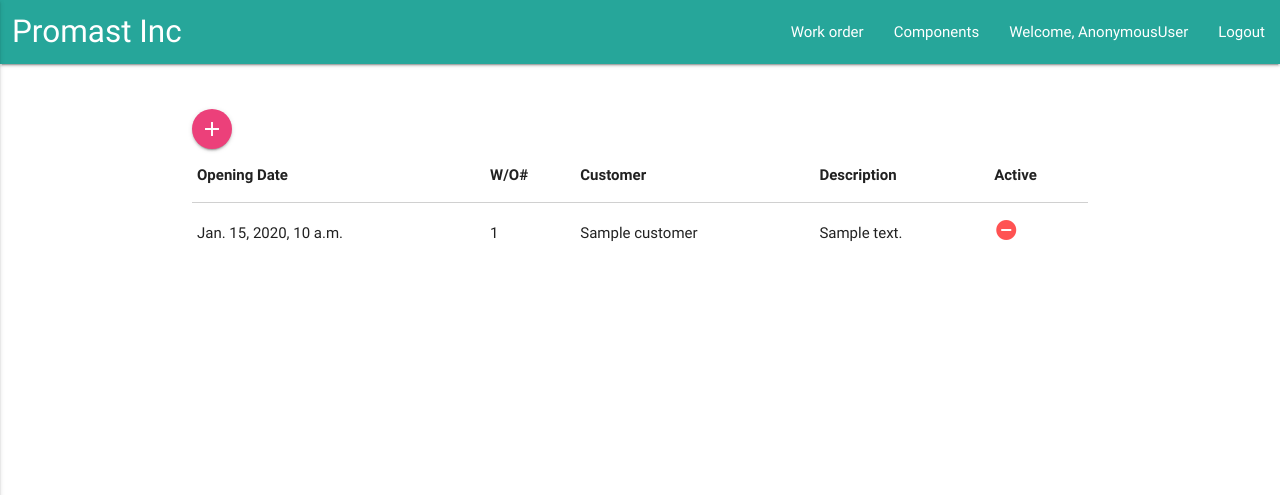
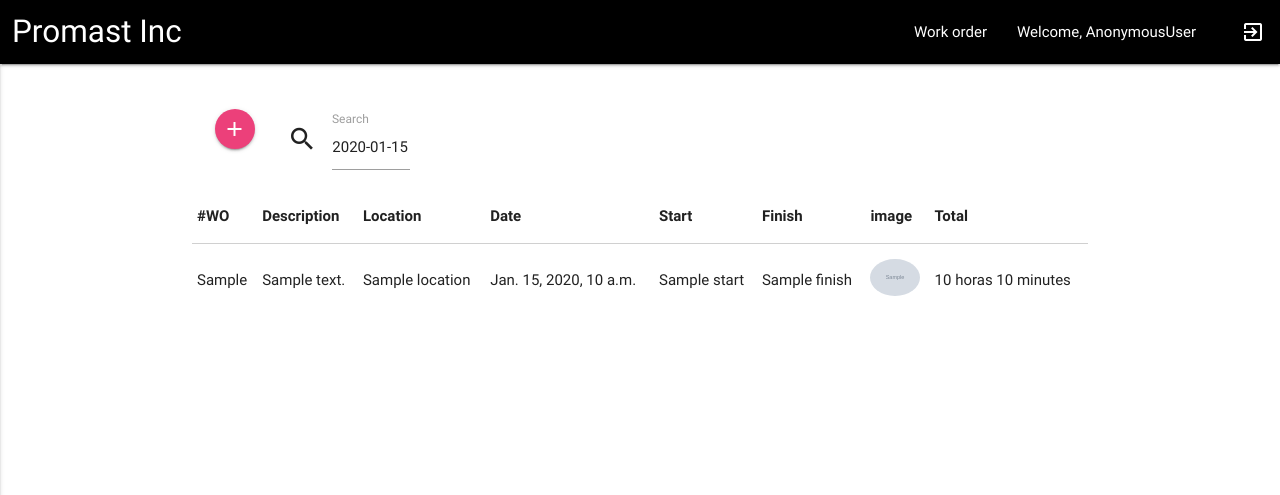
Before and after one commit to emanolorb/adminsite, a Django app: template adminsite/templates/worker.html in a window 1280 px wide. Shown: the top 495 px of the page. Run offline with Django 3.2, Linux system fonts and the light colour scheme; the template is opened without the code that fills it: most values are stand-ins (such as "Sample title", 1, 10 or a date in 2020); grey boxes marked "Sample" are stand-in pictures; some libraries are stand-ins or nearby versions.

Commit message:
add serch to worker page

```diff
--- a/adminsite/administrators/models.py
+++ b/adminsite/administrators/models.py
@@ -25,7 +25,6 @@ class BaseUser(User):
 
     def save(self, *args, **kwargs):
         self.full_clean()
-        self.type = "admin"
         self.set_password(self.password)
         super(BaseUser, self).save(*args, **kwargs)
 
--- a/adminsite/templates/base/htmlbase.html
+++ b/adminsite/templates/base/htmlbase.html
@@ -14,28 +14,30 @@
         {% block estilo %}
         {% endblock %}
     </style>
+    {% block scripstop %}
+    {% endblock %}
 </head>
 <body>
     <nav>
-        <div class="nav-wrapper teal lighten-1">
+        <div class="nav-wrapper {% if request.user.is_superuser %}teal lighten-1{% else %}black white-text{% endif %}">
             <a href="/" class="brand-logo">Promast Inc</a>
             <a href="#" data-activates="mobile-demo" class="button-collapse"><i class="material-icons">menu</i></a>
             <ul class="right hide-on-med-and-down">
             {% if request.user.is_superuser %}
             <li><a href="/admin">Admin</a></li>
+            <li><a href="/error">Payment</a></li>
             {% endif %}
             <li><a href="/WorkOrder">Work order</a></li>
-            <li><a href="badges.html">Components</a></li>
-            <li><a href="#">Welcome, {{ request.user }}</a></li>
-            <li><a href="/logout/">Logout</a></li>
+            <li><a href="/">Welcome, {{ request.user }}</a></li>
+            <li><a href="/logout/"><i class="material-icons right">exit_to_app</i></a></li>
             </ul>
             <ul class="side-nav" id="mobile-demo">
             {% if request.user.is_superuser %}
             <li><a href="/admin">Admin</a></li>
+            <li><a href="/error">Payment</a></li>
             {% endif %}
             <li><a href="/WorkOrder">Work order</a></li>
-            <li><a href="badges.html">Components</a></li>
-            <li><a href="#">{{ request.user }}</a></li>
+            <li><a href="/">{{ request.user }}</a></li>
             <li><a href="/logout/">Logout</a></li>
             </ul>
         </div>
--- a/adminsite/templates/worker.html
+++ b/adminsite/templates/worker.html
@@ -13,47 +13,78 @@
 {% endblock %}
 
 
+{% block scripstop %}
+    <script>
+        function send(event){
+            // event.preventDefault();
+            var urlini = window.location.href;
+            if(urlini.indexOf('?') != -1){
+                urlini = urlini.split("?");
+                urlini = urlini[0];
+            }
+            var date = $('#filtro').val();
+            // var datefrom = $('#datefrom').val();
+            // var dateto = $('#dateto').val();
+            // var select2 = $('#select2').val();
+            // var select = $('#select').val();
+            // var addurl = '/?busqueda='+busqueda+'&'+'datefrom='+datefrom+'&'+'dateto='+dateto+'&'+'select2='+select2+'&'+'select='+select;
+            var urlfin = urlini + '?date=' + date;
+            window.location.href = urlfin;
+        }
+    </script>
+{% endblock %}
+
 {% block contenido %}
 
 
 <div class="container row">
     <br>
     <br>
+        <div class="col s12">
         <!-- Modal Trigger -->
-
-  <a class="waves-effect waves-light btn btn-floating modal-trigger pink lighten-1" href="#modal1"><i class="material-icons">add</i></a>
-
-
+        <div class="col s1">
+                <a class="waves-effect waves-light btn btn-floating modal-trigger pink lighten-1 hoverable" href="#modal1"><i class="material-icons">add</i></a>
+        </div>
+        <div class="input-field col s2">
+            <i class="material-icons prefix">search</i>
+            <input type="text" id="filtro" name="filtro" onchange="send(event)" class="datepicker">
+            <label for="icon_prefix2">Search</label>
+        </div>
+    </div>
     <!-- modificar esta tabla con datos de tiempo trabajado en work ordert -->
     <table>
         <thead>
             <tr>
-            <th>Opening Date</th>
-            <th>W/O#</th>
-            <th>Customer</th>
+                <th>#WO</th>
                 <th>Description</th>
-            <th>Active</th>
+                <th>Location</th>
+                <th>Date</th>
+                <th>Start</th>
+                <th>Finish</th>
+                <th>image</th>
+                <th>Total</th>
             </tr>
         </thead>
-
         <tbody>
-        {% for order in orders %}
+            {% for work in works %}
                 <tr>
-                <td>{{ order.opening_date }}</td>
-                <td>{{ order.number }}</td>
-                <td>{{ order.customer.name }}</td>
-                <td>{{ order.description }}</td>
-                <td>{% if order.is_active %}
-                        <i class="material-icons green-text text-ighten-3">check_circle</i>
-                    {% else %}
-                        <i class="material-icons red-text text-accent-2">do_not_disturb_on</i>
-                    {% endif %}
-                </td>
+                    <td>{{ work.work_order }}</td>
+                    <td>{{ work.context }}</td>
+                    <td>{{ work.location }}</td>
+                    <td>{{ work.date }}</td>
+                    <td>{{ work.start }}</td>
+                    <td>{{ work.finish }}</td>
+                    <td><img src="{{work.img.url}}" style="height: 37px;" class="circle responsive-img"></td>
+                    <td>{{ work.hours }} horas {{ work.minutes }} minutes </td>
                 </tr>
             {% endfor %}
         </tbody>
     </table>
-
+    <div>
+        {% if horastotal == True %}
+            <h2 class="right-align green-text text-lighten-1">Total {{ horas }}</h2>
+        {% endif %}
+    </div>
 
 
 
@@ -73,12 +104,12 @@
 
                         <div class="input-field col s6">
                                 <select name="workorder">
-                                    <option value="" disabled selected>Choose your option</option>
+                                    <option value="" disabled selected>Choose your order</option>
                                         {% for order in orders %}
                                             <option value="{{order.id}}">{{order}}</option>
                                         {% endfor %}
                                 </select>
-                                <label>Materialize Select</label>
+                                <label>Work Order</label>
                         </div>
                     </div>
                     <!-- timepiker -->
@@ -135,12 +166,6 @@
 
 
 
-
-
-
-
-
-
 </div>
 {% endblock %}
 {% block customscript %}
@@ -164,7 +189,8 @@
             today: 'Today',
             clear: 'Clear',
             close: 'Ok',
-            closeOnSelect: false // Close upon selecting a date,
+            closeOnSelect: false, // Close upon selecting a date,
+            format: 'yyyy-mm-dd'
         });
         $('.modal').modal({
             dismissible: true, // Modal can be dismissed by clicking outside of the modal
@@ -178,6 +204,9 @@
         {% if save %}
         Materialize.toast('Saved!', 3000, 'rounded');
         {% endif %}
+        {% if datefilter %}
+            document.getElementById("filtro").value = '{{ datefilter }}';
+        {% endif %}
     });
 </script>
 {% endblock %}
--- a/adminsite/time_worked/models.py
+++ b/adminsite/time_worked/models.py
@@ -6,7 +6,7 @@ from work_order.models import WorkOrder
 class TimeWorked(models.Model):
     # Datos generales
     user = models.ForeignKey(User)
-    date = models.CharField(max_length=80, blank=True)
+    date = models.DateField(null=True,blank=True)
     start = models.CharField(max_length=80, blank=True)
     finish = models.CharField(max_length=20, blank=True)
     context = models.CharField(max_length=120, blank=True)
```
Also changed, not shown: adminsite/websites/views.py (+26 -8 lines). Lines whose indentation alone changed are shown as unchanged.
